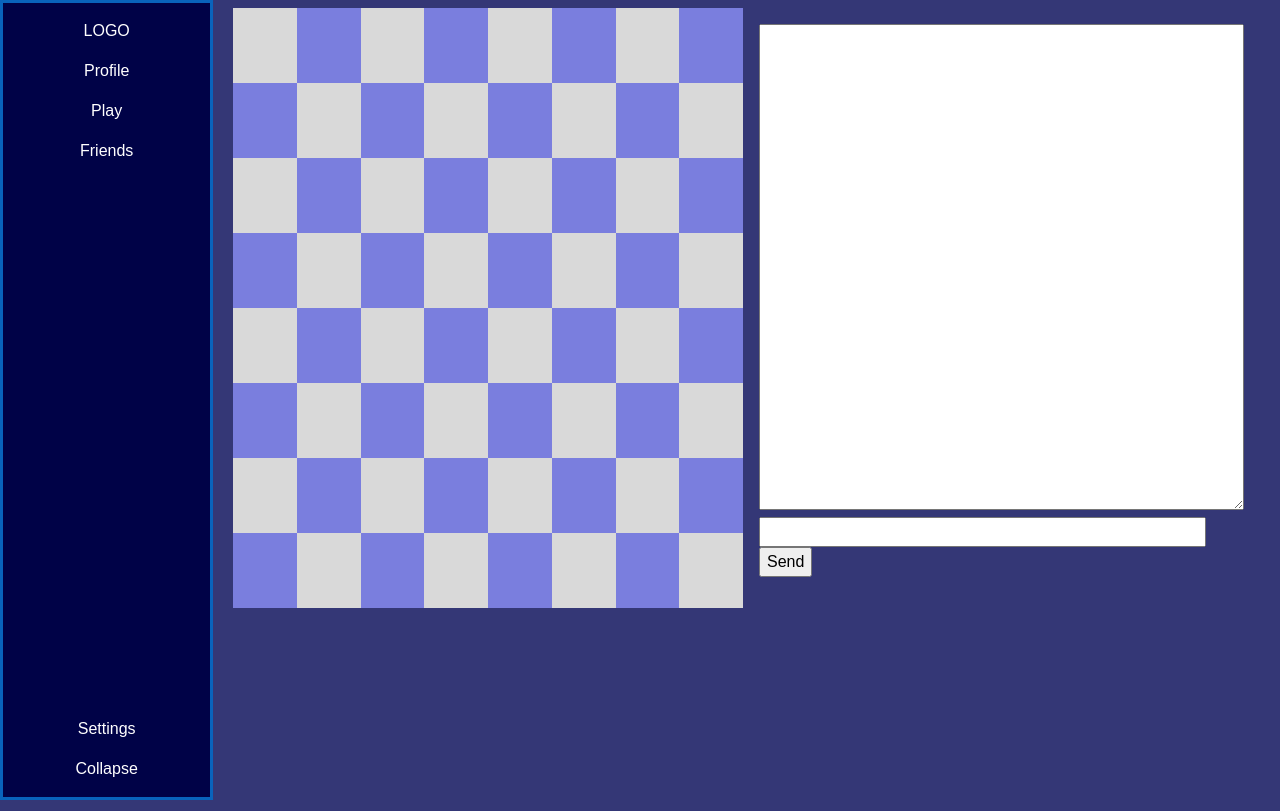
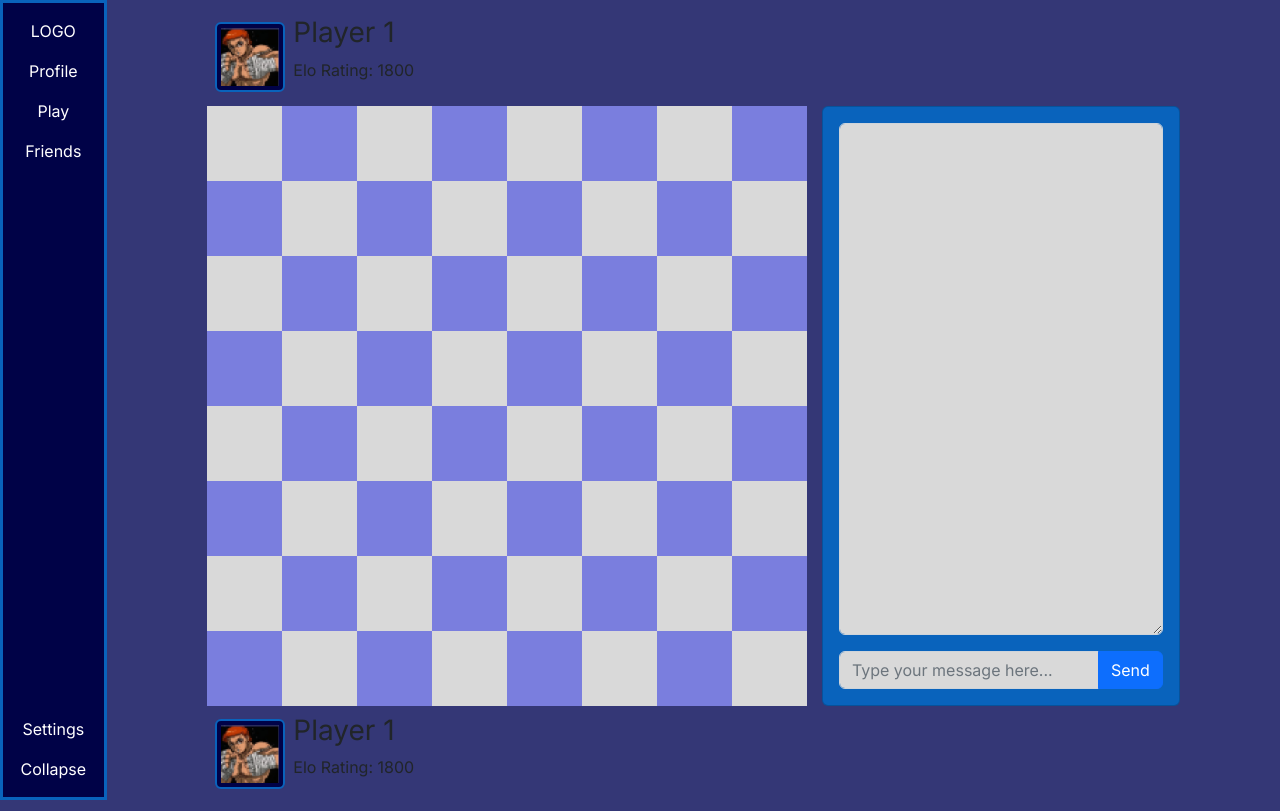
Before and after one commit to BelentPatrus/DjangoChess, a Django app: page /new/ in a window 1280 px wide. Run offline with Django 4.2, Linux system fonts and the light colour scheme.

Commit message:
complete alignment

```diff
--- a/mysite/static/css/newmaster.css
+++ b/mysite/static/css/newmaster.css
@@ -1,6 +1,9 @@
-/* *{
-    border: 1px solid white !important;
-} */
+@import url('https://fonts.googleapis.com/css2?family=Inter:wght@400;900&display=swap');
+
+*{
+    /* border: 1px solid white !important;  */
+    font-family: 'Inter', sans-serif;
+}
 :root {
   --primary-color: #343776;
   --secondary-color: #000247;
@@ -39,7 +42,6 @@ a{
     width: min(75vh,75vh);
     height: min(75vh,75vh);
     background-color: var(--chess-cell-color);
-    margin-left: auto;
     display: grid;
     grid-template-columns: repeat(8,1fr);
 }
@@ -50,3 +52,53 @@ a{
 .white {
     background-color: var(--chess-cell-color);
 }
+
+.card{
+    height: 75vh;
+    margin-left: 15px;
+    background-color: var(--border-highlight-color);
+
+}
+
+.chat {
+  height: 100%;
+  overflow-y: auto;
+
+}
+
+#chat-log{
+    height: 100%;
+    background-color: var(--chess-cell2-color);
+
+
+}
+
+#chat-message-input{
+       background-color: var(--chess-cell2-color);
+
+
+}
+
+.chat::-webkit-scrollbar {
+  width: 10px;
+}
+
+.chat::-webkit-scrollbar-thumb {
+  background-color: #888;
+}
+
+.chat::-webkit-scrollbar-thumb:hover {
+  background-color: #555;
+}
+
+.chat::-webkit-scrollbar-track {
+  background-color: #ddd;
+}
+
+.img--thumbnail {
+    padding: 0.25rem;
+    background-color: var(--secondary-color);
+    border: 2px solid var(--border-highlight-color);
+    border-radius: 0.375rem;
+    max-height: 70px;
+}
--- a/mysite/templates/newIndex.html
+++ b/mysite/templates/newIndex.html
@@ -7,8 +7,8 @@
 {% block content %}
 <!DOCTYPE html>
 <div class="container-fluid h-100">
-    <div class="row no-gutters h-100">
-        <nav class="col-3 col-xl-2 main-nav navbar navbar-expand-lg bg-body-tertiary d-flex flex-column justify-content-between">
+    <div class="row h-100">
+        <nav class="col-1 main-nav navbar navbar-expand-lg bg-body-tertiary d-flex flex-column justify-content-between">
             <div class="main-nav--options w-100">
 
                 <ul class="navbar-nav flex-column w-100">
@@ -38,8 +38,10 @@
 
             </div>
         </nav>
-        <div class="game col-9 col-xl-10">
-            <div class="d-flex p-2 justify-content-center">
+        <div class="game col-11">
+            <div class="d-flex p-2 justify-content-center align-items-center h-100">
+                <div>
+                    {% include 'partial_layouts/playerInfo.html' %}
                     <div class="chessboard">
                         {% for nums in range %}
                             {% if forloop.counter|divisibleby:2 %}
@@ -60,13 +62,27 @@
                                 {% endfor %}
                             {% endif %}
                         {% endfor %}
+
                     </div>
 
-                <div class="chat m-3">
-                    <textarea id="chat-log" cols="50" rows="20"></textarea><br />
-                    <input id="chat-message-input" type="text" size="45" /><br />
-                    <input id="chat-message-submit" type="button" value="Send" />
+                     {% include 'partial_layouts/playerInfo.html' %}
+
                 </div>
+                <div class="card">
+                    {% comment %} <div class="card-header">
+                    Chat Log
+                    </div> {% endcomment %}
+                    <div class="card-body">
+                    <div class="chat d-flex flex-column justify-content-end">
+                        <textarea id="chat-log" class="form-control mb-3" rows="10"></textarea>
+                        <div class="input-group">
+                        <input id="chat-message-input" type="text" class="form-control" placeholder="Type your message here...">
+                        <button id="chat-message-submit" class="btn btn-primary">Send</button>
+                        </div>
+                    </div>
+                    </div>
+                </div>
+
             </div>
         </div>
     </div>
--- /dev/null
+++ b/mysite/templates/partial_layouts/playerInfo.html
@@ -0,0 +1,12 @@
+{% load static %}
+<div class="player-info d-flex justify-content-end p-2 align-items-center">
+  <img
+    src="{% static 'img/profile_thumbnails/player2.png' %}"
+    alt="Player 1"
+    class="img--thumbnail"
+  />
+  <div class="col px-2">
+    <h3>Player 1</h3>
+    <p>Elo Rating: 1800</p>
+  </div>
+</div>
```
Also changed, not shown: mysite/static/img/profile_thumbnails/player1.png (added), mysite/static/img/profile_thumbnails/player2.png (added). Lines whose indentation alone changed are shown as unchanged.
